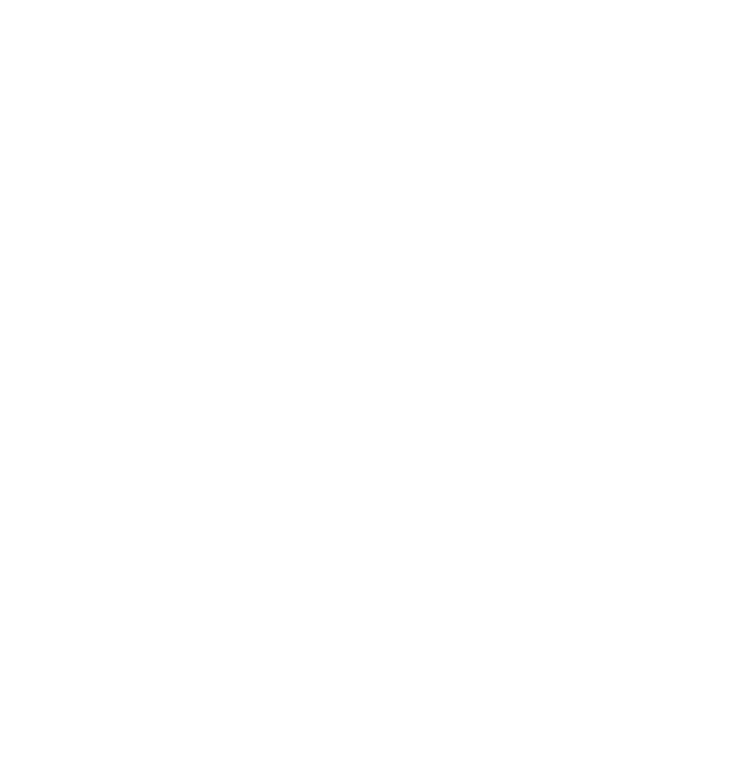
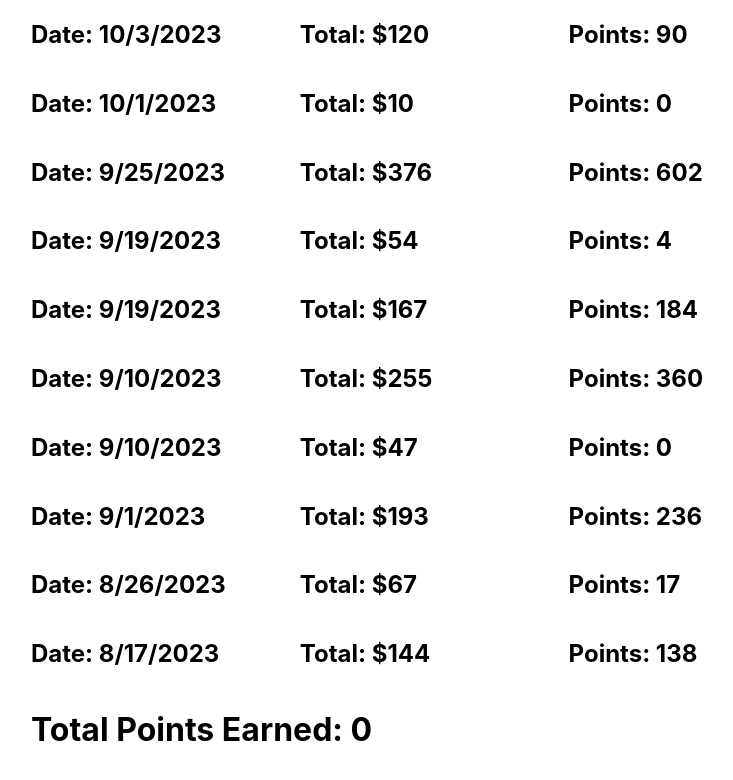
Before and after one commit to zacwalters4/react-homework, a React (Create React App) app: page / in a window 1280 px wide. Shown: the top 780 px of the page, without its empty margins (225-958 px from the left). Built offline with nearby package versions, Linux system fonts and the light colour scheme.

Commit message:
Create and render the transaction component

```diff
--- a/public/index.html
+++ b/public/index.html
@@ -24,7 +24,7 @@
       work correctly both with client-side routing and a non-root public URL.
       Learn how to configure a non-root public URL by running `npm run build`.
     -->
-    <title>React App</title>
+    <title>React Challenge</title>
   </head>
   <body>
     <noscript>You need to enable JavaScript to run this app.</noscript>
--- a/src/App/App.css
+++ b/src/App/App.css
@@ -1,38 +1,10 @@
-.App {
-  text-align: center;
-}
-
-.App-logo {
-  height: 40vmin;
-  pointer-events: none;
-}
-
-@media (prefers-reduced-motion: no-preference) {
-  .App-logo {
-    animation: App-logo-spin infinite 20s linear;
-  }
-}
-
-.App-header {
-  background-color: #282c34;
-  min-height: 100vh;
+.app {
   display: flex;
   flex-direction: column;
   align-items: center;
-  justify-content: center;
-  font-size: calc(10px + 2vmin);
-  color: white;
 }
 
-.App-link {
-  color: #61dafb;
+.app > h1 {
+  width: 60%;
+  text-align: left;
 }
-
-@keyframes App-logo-spin {
-  from {
-    transform: rotate(0deg);
-  }
-  to {
-    transform: rotate(360deg);
-  }
-}
--- a/src/App/App.jsx
+++ b/src/App/App.jsx
@@ -2,9 +2,13 @@
 import { useState, useEffect } from "react"
 // Import our fake API call
 import { getData } from '../Utility/APICalls';
-function App() {
+import Transaction from '../Transaction/Transaction'
+const App = () => {
   // The transaction data will be stored in this stately variable
   const [transactionData, getTransactionData] = useState([])
+
+  // The total points will be stored in its own state variable
+  const [totalPoints, setTotalPoints] = useState(0)
 
   // This function will call the API call function and set the State to the returned data
   const searchData = () => {
@@ -16,11 +20,20 @@
   useEffect(() => {
     searchData()
   }, [])
+
   return (
-    <main className="App">
-
+    <main className="app">
+      {/* Ensure the .map does not run if transactionData is empty */}
+      {(!!transactionData.length) &&
+        // Iterate through the transactionData array and render a Transaction component for every Transaction
+        transactionData.map((transaction, index) => {
+          return <Transaction transaction={transaction} setTotalPoints={setTotalPoints} key={index}/>
+        })
+      }
+      {/* This title will show the totalPoints earned through every transaction */}
+      <h1>{`Total Points Earned: ${totalPoints}`}</h1>
     </main>
   )
 }
 
-export default App;
+export default App
--- a/src/Data/Data.jsx
+++ b/src/Data/Data.jsx
@@ -1,6 +1,6 @@
 const data = [
     {
-        transactionTotal: 125,
+        transactionTotal: 120,
         date: "10/3/2023"
     },
     {
@@ -8,11 +8,11 @@
         date: "10/1/2023"
     },
     {
-        transactionTotal: 76,
+        transactionTotal: 376,
         date: "9/25/2023"
     },
     {
-        transactionTotal: 24,
+        transactionTotal: 54,
         date: "9/19/2023"
     },
     {
@@ -28,7 +28,7 @@
         date: "9/10/2023"
     },
     {
-        transactionTotal: 93,
+        transactionTotal: 193,
         date: "9/1/2023"
     },
     {
--- /dev/null
+++ b/src/Transaction/Transaction.css
@@ -0,0 +1,9 @@
+.transaction {
+    display: flex;
+    width: 60%;
+    justify-content: space-between;
+}
+
+.transaction > h2 {
+    width: 30%;
+}
--- /dev/null
+++ b/src/Transaction/Transaction.jsx
@@ -0,0 +1,36 @@
+import './Transaction.css'
+import { useState, useEffect } from "react"
+
+// The transaction component will recieve the single transaction data and the setTotalPoints state setting function from App
+const Transaction = ({transaction}, {setTotalPoints}) => {
+
+    // This piece of state will hold the total points earned during this transaction
+    // const [points, setPoints] = useState(0)
+
+    // This function will calculate the points earned through the transaction
+    const getPoints = () => {
+        let total = transaction.transactionTotal
+        let points = 0
+        if(total > 100) {
+            // If the total cost is over 100, 50 points are added for the $50 above $50 and then every dollar above 100 is worth double
+            points += 50 + (total - 100) * 2
+
+        }
+        else if(total > 50) {
+            // If the total is above $50 but not above $100, the total points is equal to the amount above $50
+            points += total-50
+        }
+        // If the total is not above $50, no points are earned
+        return points
+    }
+
+    return (
+        <div className="transaction">
+            <h2>{`Date: ${transaction.date}`}</h2>
+            <h2>{`Total: $${transaction.transactionTotal}`}</h2>
+            <h2>{`Points: ${getPoints()}`}</h2>
+        </div>
+  )
+}
+
+export default Transaction
```
